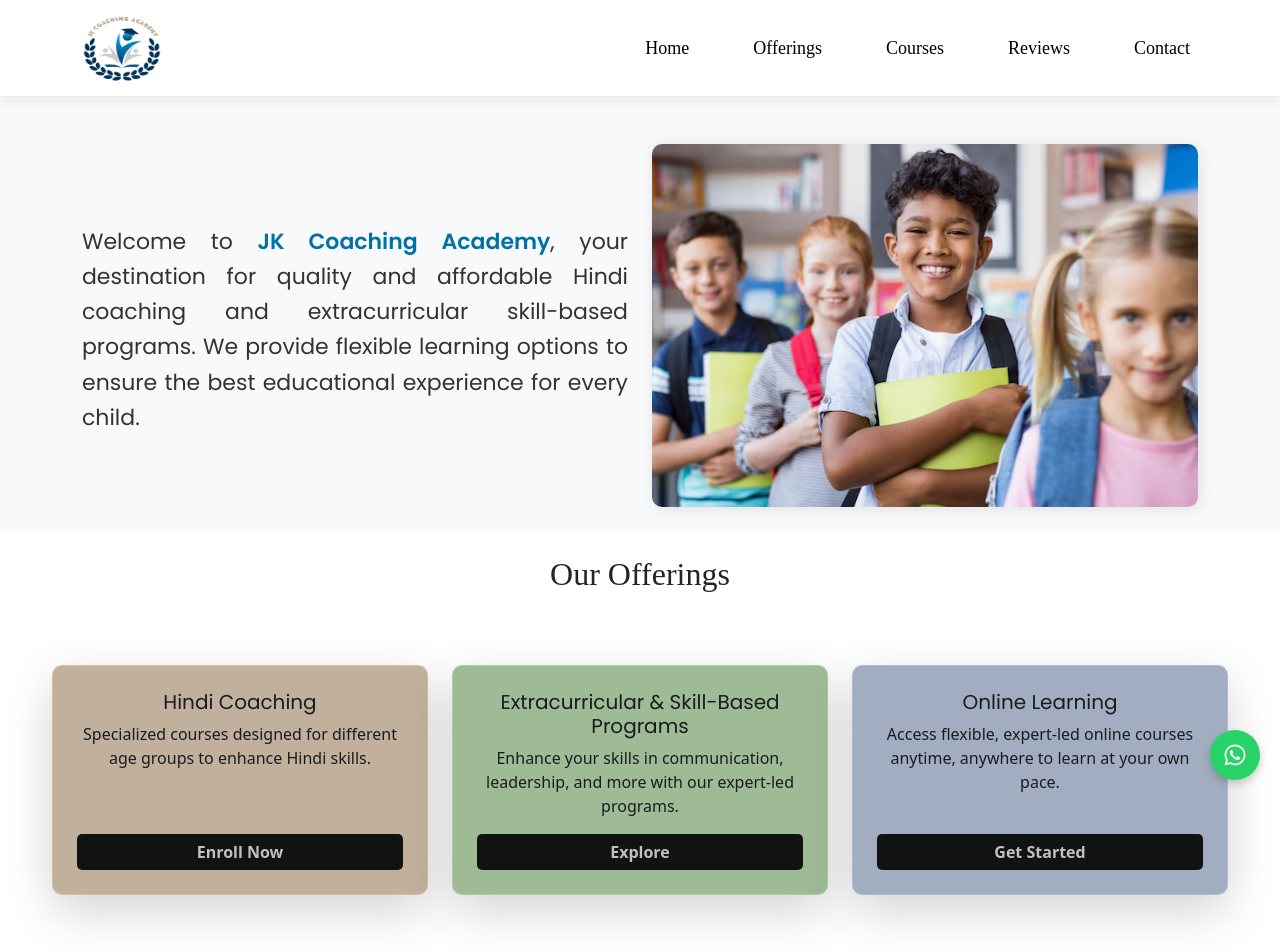
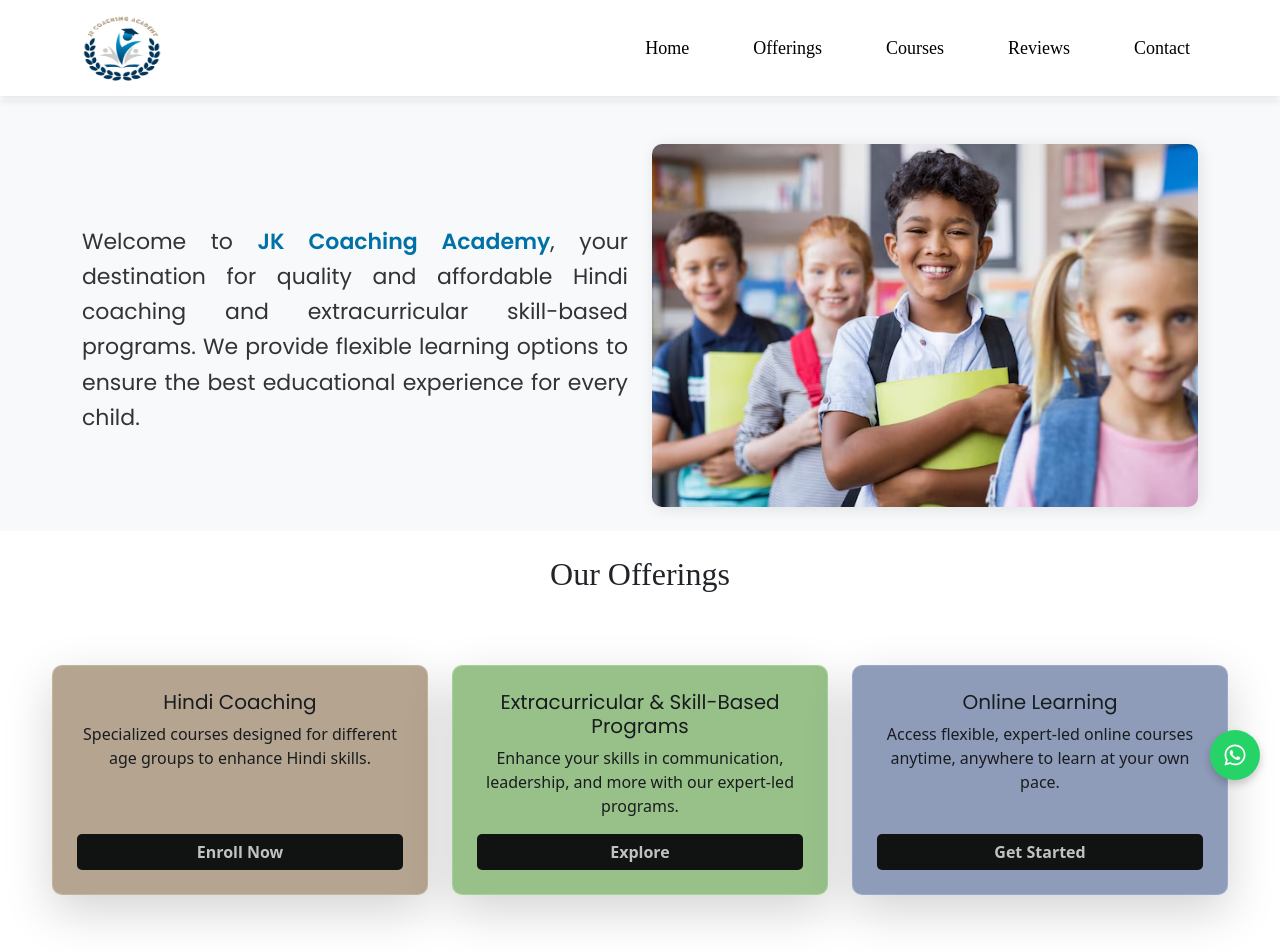
Before and after one commit to aakash4372/jk-sites-final, a React (Create React App) app: page / in a window 1280 px wide. Shown: the top 952 px of the page. Built offline with nearby package versions, Linux system fonts and the light colour scheme; a web font is replaced by a local one.

Commit message:
first commit

```diff
--- a/src/Pages/Style.css
+++ b/src/Pages/Style.css
@@ -198,15 +198,15 @@
 
     /* Background Colors */
     .hindi-bg {
-    background-color: #ffe8cc !important; /* Light Orange */
+    background-color: #efd9be !important; /* Light Orange */
     }
 
     .skills-bg {
-    background-color: #d1f7c4 !important; /* Light Green */
+    background-color: #c8ffb6 !important; /* Light Green */
     }
 
     .online-bg {
-    background-color: #d6e4ff !important; /* Light Blue */
+    background-color: #bbcef4 !important; /* Light Blue */
     }
 
     /* Hover Effect */
```
